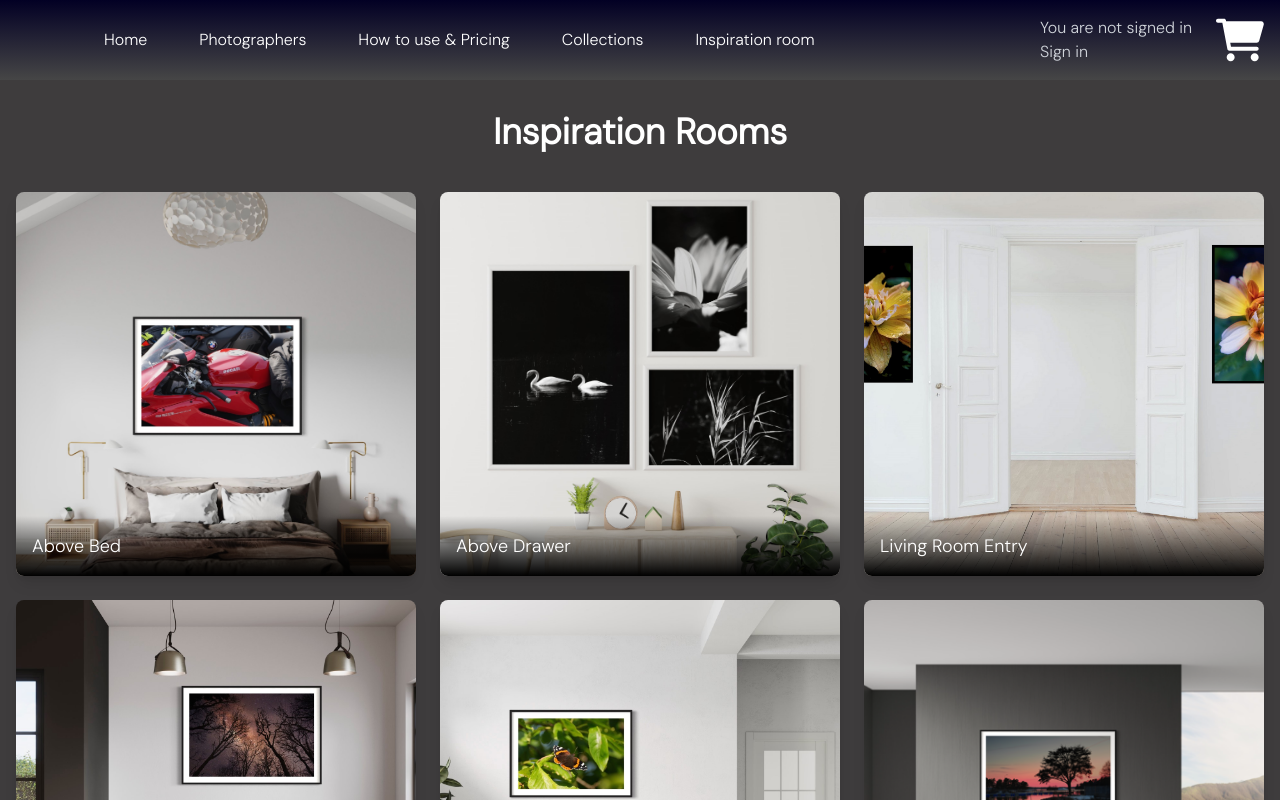
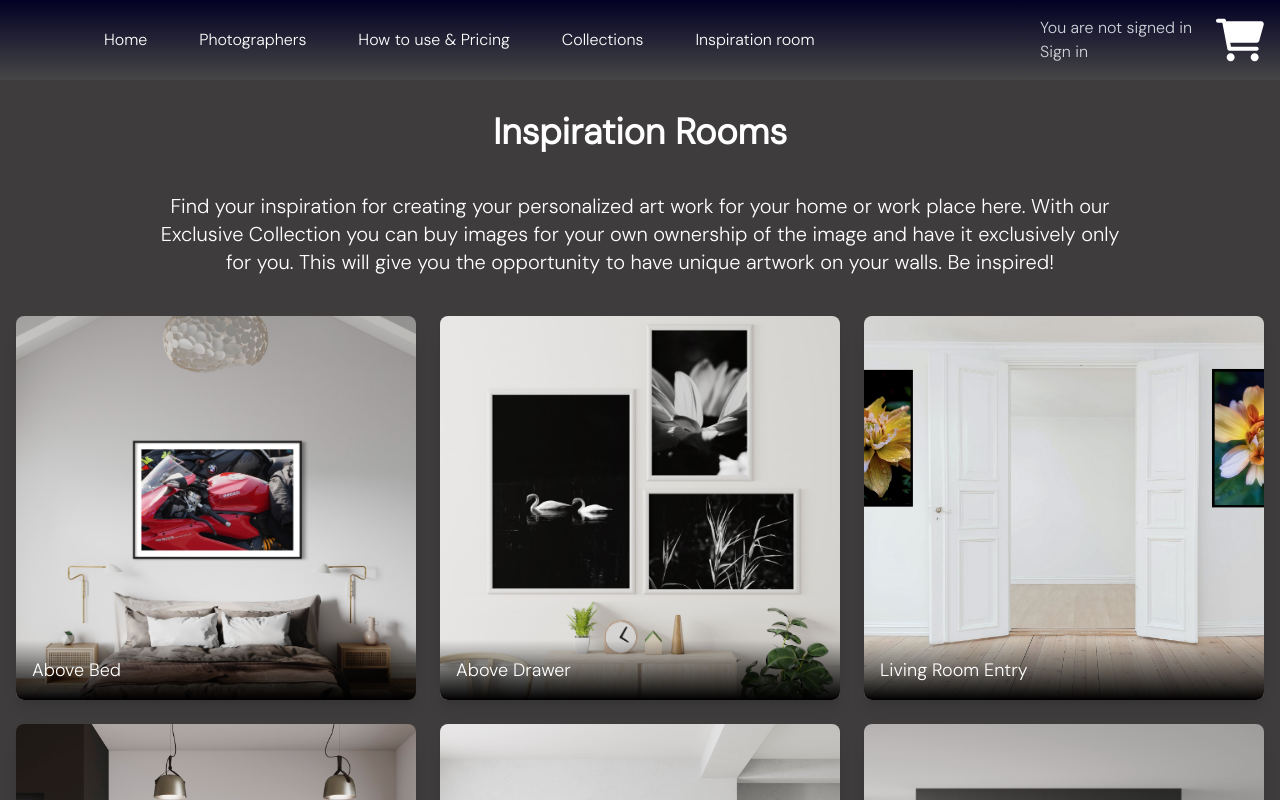
Before and after one commit to JoakimSP/myImages-next, a Next.js app: page /inspirationRoom in a window 1280 px wide. Shown: the top 800 px of the page. Built offline with nearby package versions, Linux system fonts and the light colour scheme; no server answers; the database is empty.

Commit message:
Add subtitle to insiration room page

```diff
--- a/pages/inspirationRoom/index.js
+++ b/pages/inspirationRoom/index.js
@@ -28,6 +28,11 @@ export default function Index() {
         <Layout>
             <div className="container mx-auto px-4 py-8">
                 <h1 className="text-4xl font-bold text-center mb-10 text-white">Inspiration Rooms</h1>
+                <h3 className="text-xl lg:px-36 text-center mb-10 text-white">Find your inspiration for creating your personalized art work for your home or work place here.
+                    With our Exclusive Collection you can buy images for your own ownership of the image and
+                    have it exclusively only for you. This will give you the opportunity to have unique artwork on
+                    your walls.
+                    Be inspired!</h3>
                 <div className="grid grid-cols-1 sm:grid-cols-2 md:grid-cols-3 gap-6">
                     {galleryImages.map((image, index) => (
                         <Link key={index} href={image.src}>
```
